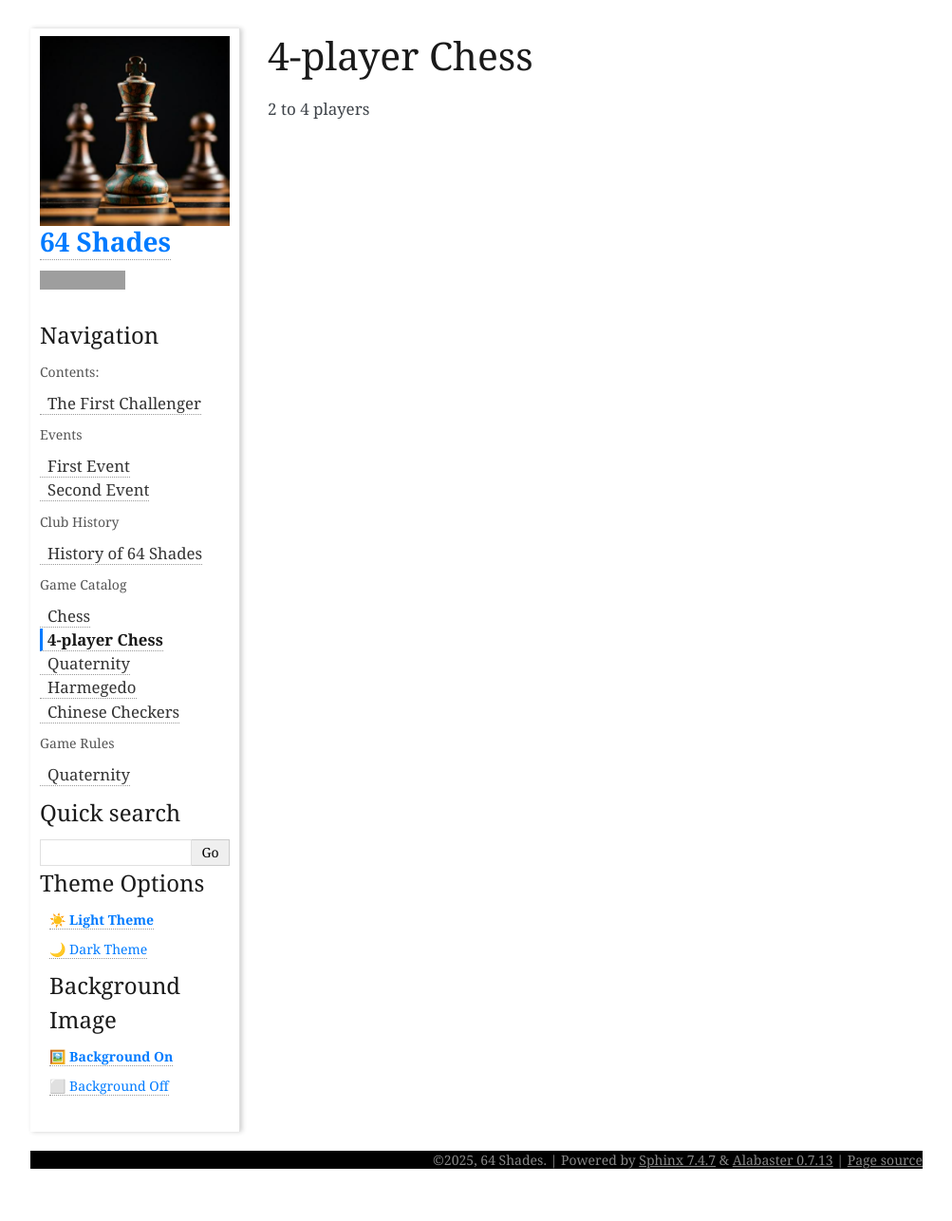
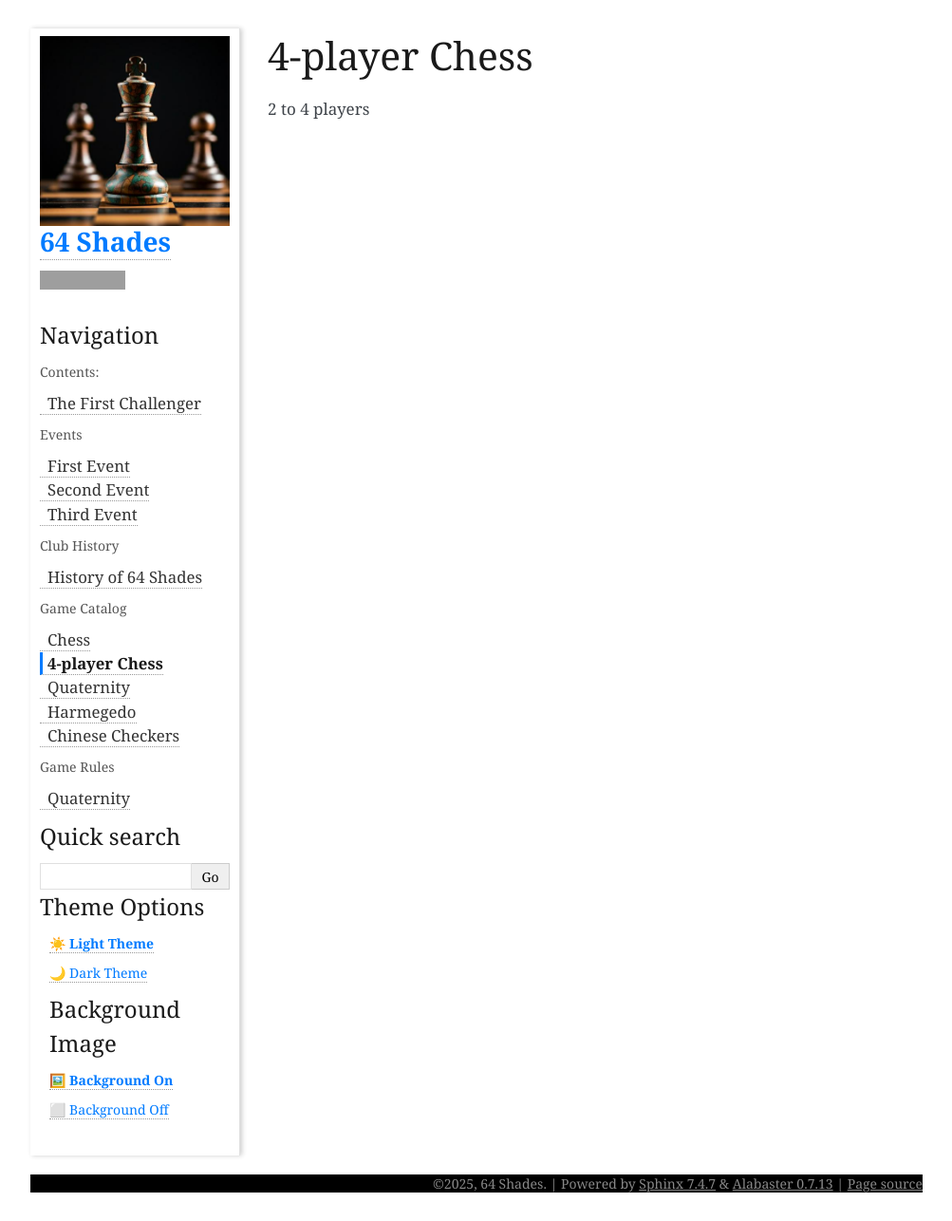
Before and after one commit to 64-shades/64-shades.github.io, a Sphinx documentation site: the page built from doc/source/4-player-chess.rst, in a window 1280 px wide. Shown: the whole page at 95% size, without its empty margins (138-1141 px from the left). Built offline with Sphinx 7.4.7, drawn with Linux system fonts in a browser that asks for light colours; before the commit the page ends 1261 px from its top, so only the background shows below that; grey boxes are pictures that could not be loaded.

Commit message:
Add event three and two images (#216)

```diff
--- a/doc/source/_static/js/theme_and_background_switcher.js
+++ b/doc/source/_static/js/theme_and_background_switcher.js
@@ -3,10 +3,11 @@
     "welcome-to-the-official-64-shades-world-chess-team-and-games-club": "the-big-issue",
     "first-event":          "first-event-second-game",
     "harmegedo":            "harmegedo",
+    "history-of-64-shades": "history",
     "second-event":         "second-event",
     "quaternity":           "quaternity-wooden-set",
     "the-first-challenger": "first-event-first-game",
-    // Add more page IDs and their image paths here
+    "third-event":          "third-event-beers-in-play"
 };
 
 const THEME_KEY = 'sphinx_theme_preference';
--- a/doc/source/index.rst
+++ b/doc/source/index.rst
@@ -28,6 +28,7 @@
 
    first-event
    second-event
+   third-event
 
 .. toctree::
    :maxdepth: 2
--- /dev/null
+++ b/doc/source/third-event.rst
@@ -0,0 +1,2 @@
+Third Event
+===========
```
Also changed, not shown: 2 other files.
